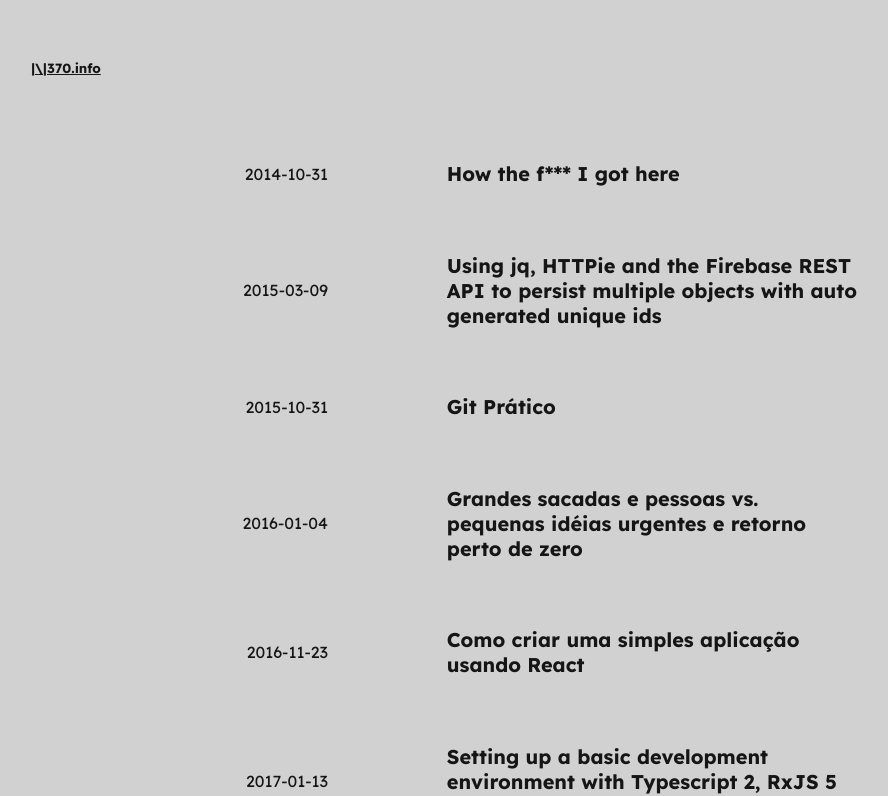
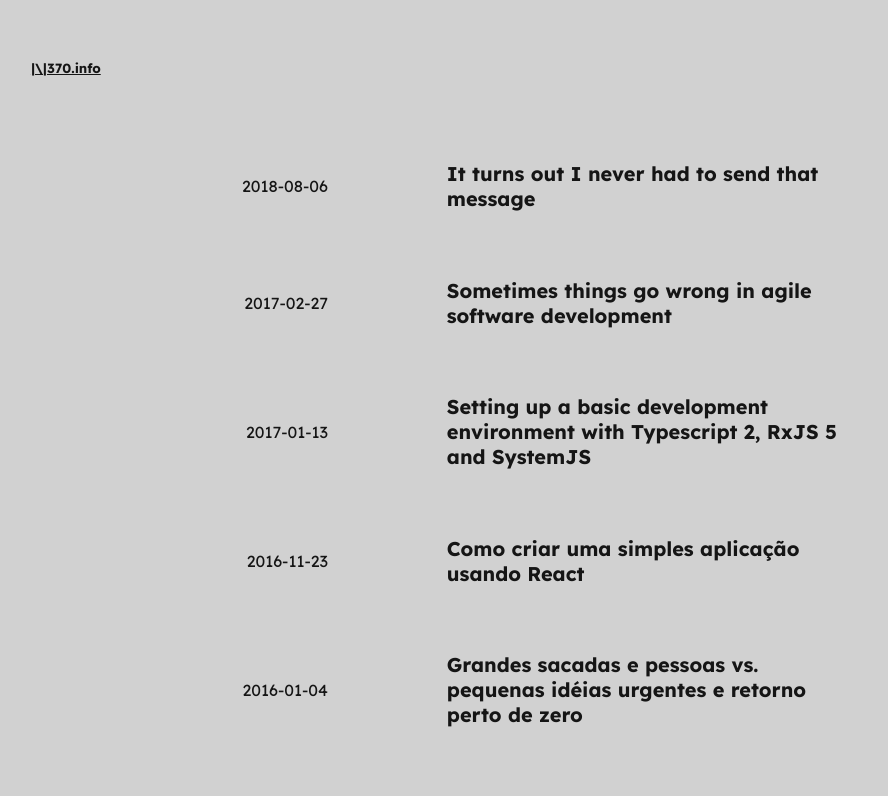
Before and after one commit to n370/n370.info, a Next.js app: page /blog in a window 1280 px wide. Shown: the top 796 px of the page, without its empty margins (15-903 px from the left). Built offline with nearby package versions, Linux system fonts and the light colour scheme.

Commit message:
update components

```diff
--- a/src/components/Post.module.css
+++ b/src/components/Post.module.css
@@ -35,6 +35,11 @@
 
 .content {
   font-family: var(--font-serif);
+  line-height: 1.5em;
+
+  p {
+    margin-bottom: 2em;
+  }
 
   pre {
     border-radius: 0.25rem;
--- a/src/components/PostList.tsx
+++ b/src/components/PostList.tsx
@@ -4,7 +4,7 @@ import styles from "./PostList.module.css";
 
 export const PostList: FC<any> = ({ posts }) => (
   <div className={styles.main}>
-    {posts.map(({ metadata, path }: any) => {
+    {posts.reverse().map(({ metadata, path }: any) => {
       return (
         <Link className={styles.link} href={`blog/${path}`} key={path}>
           <span className={styles.date}>{metadata.Date}</span>
```
